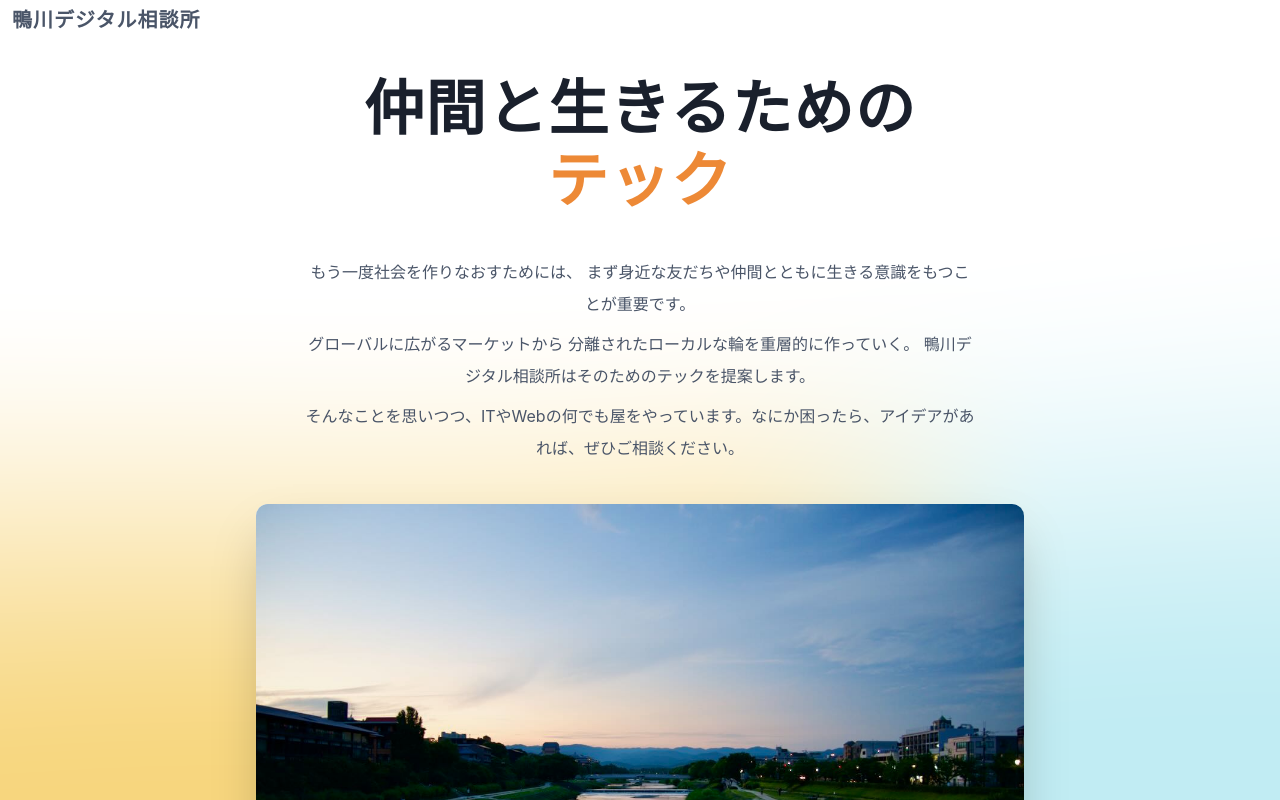
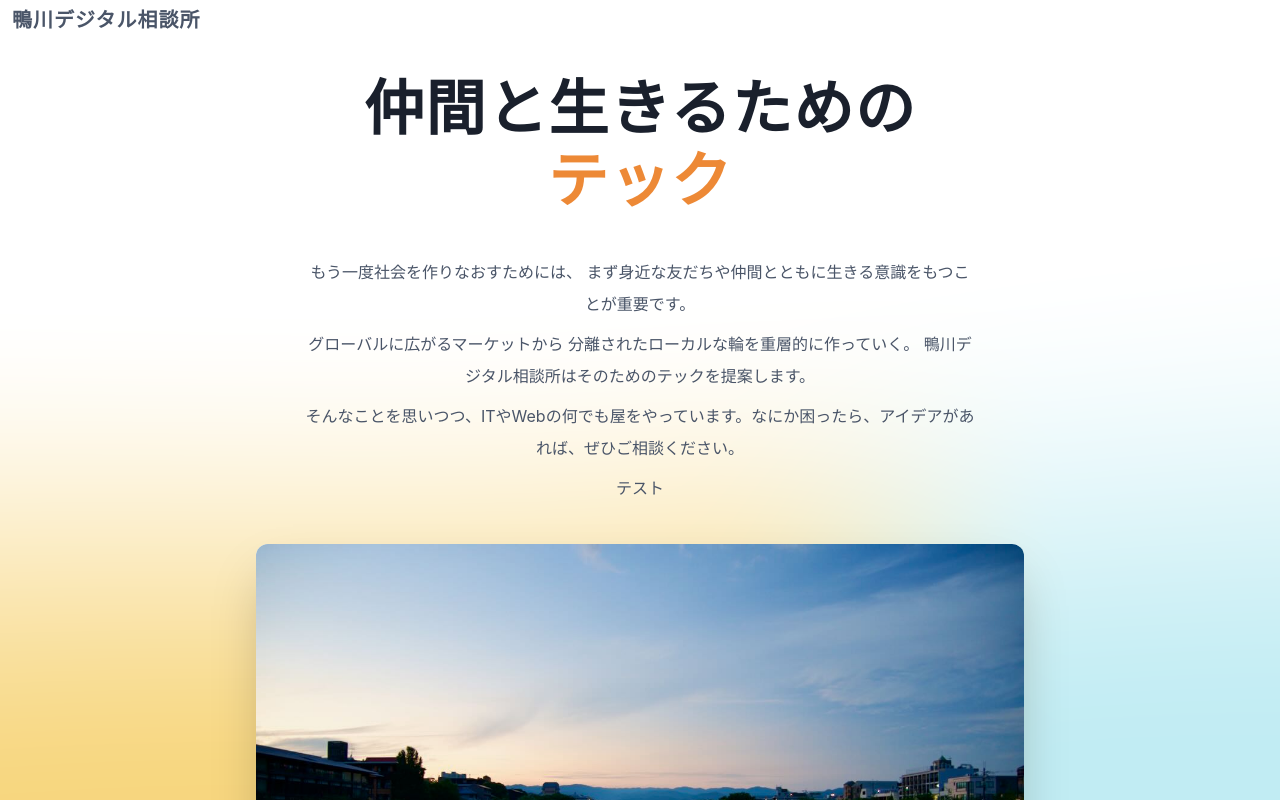
Before and after one commit to dev-komenzar/kamo-digi, a Next.js app: page / in a window 1280 px wide. Shown: the top 800 px of the page. Built offline with nearby package versions, Linux system fonts and the light colour scheme.

Commit message:
Test user name changed

```diff
--- a/pages/index.tsx
+++ b/pages/index.tsx
@@ -94,6 +94,7 @@ const Home: NextPage = () => {
             <Text>
               そんなことを思いつつ、ITやWebの何でも屋をやっています。なにか困ったら、アイデアがあれば、ぜひご相談ください。
             </Text>
+            <Text>テスト</Text>
           </VStack>
           <Box
             id="photo-card"
```
